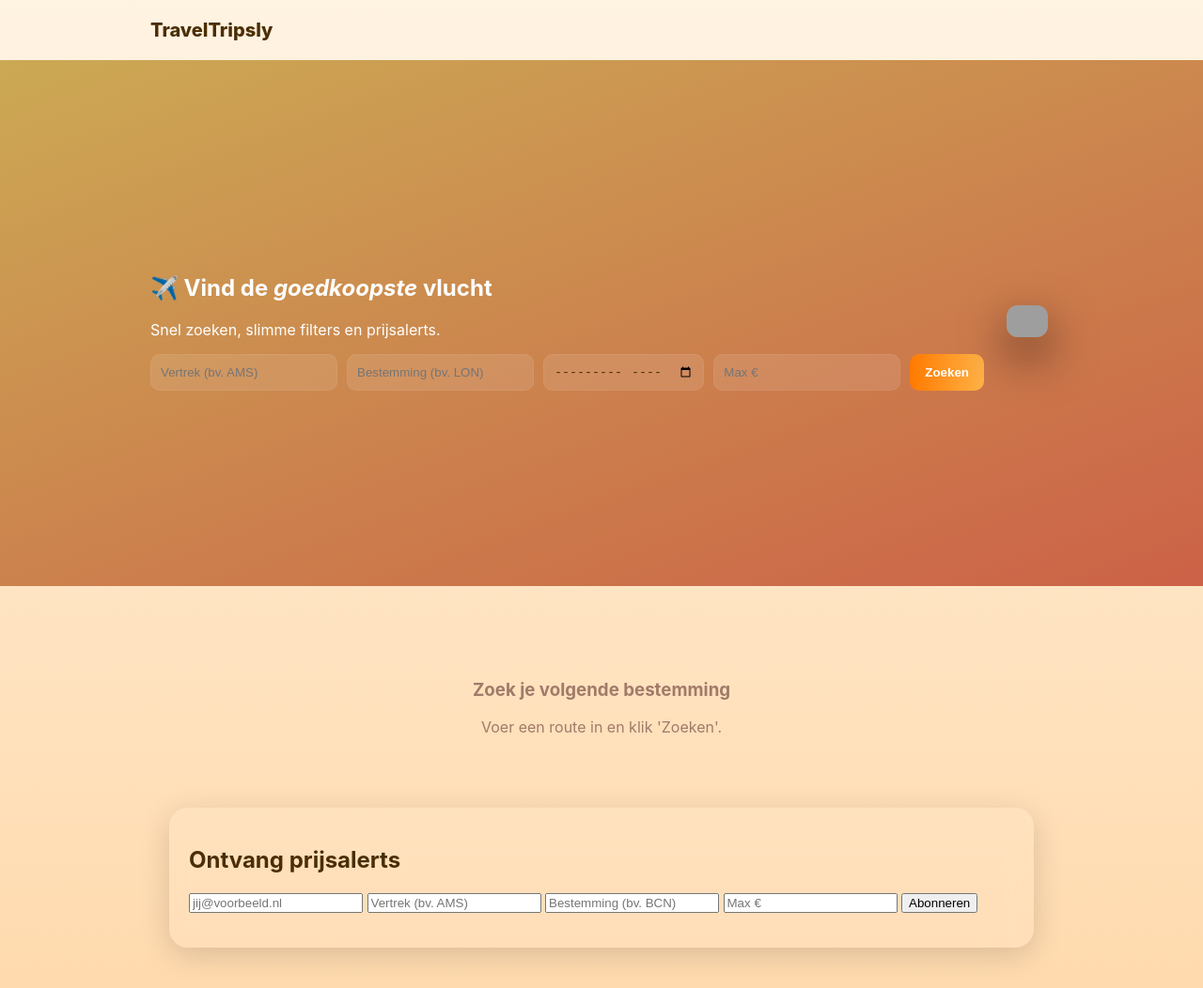
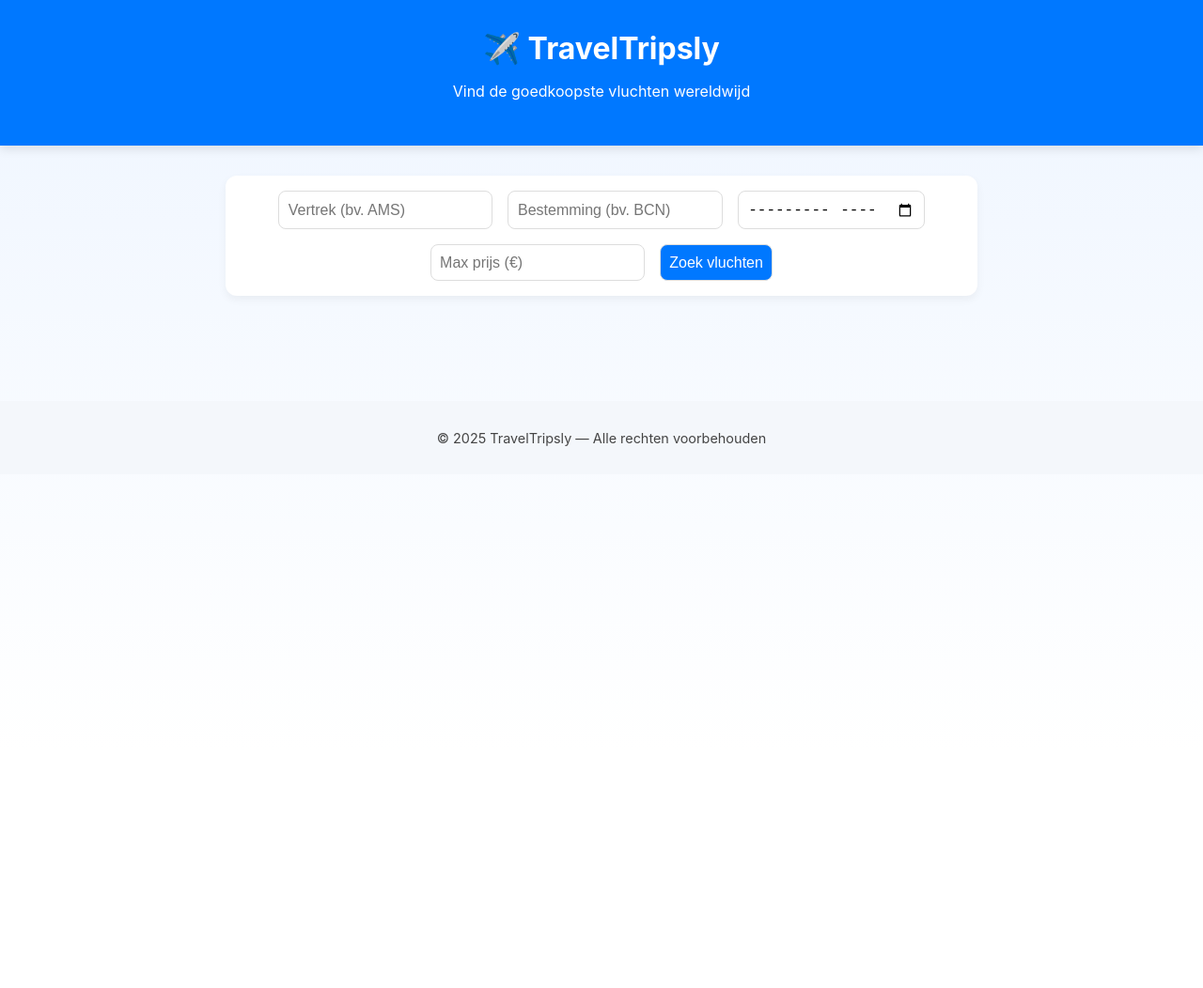
Before and after one commit to basmfaber-glitch/traveltripsly, a plain HTML site: page frontend/index.html in a window 1280 px wide. Shown: the top 1052 px of the page at 94% size. After the commit the page ends 800 px from the top, so only its background shows below. Drawn offline with Linux system fonts and the light colour scheme; grey boxes are pictures that could not be loaded.

Commit message:
Update index.html

```diff
--- a/frontend/index.html
+++ b/frontend/index.html
@@ -1,60 +1,152 @@
-<!doctype html>
+<!DOCTYPE html>
 <html lang="nl">
 <head>
-  <meta charset="utf-8" />
-  <meta name="viewport" content="width=device-width,initial-scale=1" />
-  <title>TravelTripsly — Goedkope vluchten & deals</title>
+  <meta charset="UTF-8" />
+  <meta name="viewport" content="width=device-width, initial-scale=1.0" />
+  <title>TravelTripsly ✈️ Goedkope Vluchten</title>
   <link rel="stylesheet" href="styles.css" />
+  <style>
+    body {
+      font-family: 'Inter', sans-serif;
+      margin: 0;
+      background: linear-gradient(to bottom, #eef5ff, #ffffff);
+      color: #222;
+      text-align: center;
+    }
+
+    header {
+      background: #0078ff;
+      color: white;
+      padding: 2rem 1rem;
+      box-shadow: 0 4px 10px rgba(0,0,0,0.1);
+    }
+
+    h1 {
+      margin: 0;
+      font-size: 2rem;
+    }
+
+    form {
+      margin: 2rem auto;
+      padding: 1rem;
+      display: flex;
+      flex-wrap: wrap;
+      gap: 1rem;
+      justify-content: center;
+      background: white;
+      border-radius: 12px;
+      max-width: 800px;
+      box-shadow: 0 4px 10px rgba(0,0,0,0.05);
+    }
+
+    input, select, button {
+      padding: 0.6rem;
+      font-size: 1rem;
+      border: 1px solid #ddd;
+      border-radius: 8px;
+    }
+
+    button {
+      background: #0078ff;
+      color: white;
+      cursor: pointer;
+      transition: 0.2s;
+    }
+
+    button:hover {
+      background: #005ecc;
+    }
+
+    .flights {
+      display: grid;
+      grid-template-columns: repeat(auto-fill, minmax(250px, 1fr));
+      gap: 1.5rem;
+      max-width: 1100px;
+      margin: 2rem auto;
+      padding: 1rem;
+    }
+
+    .flight-card {
+      background: white;
+      border-radius: 12px;
+      box-shadow: 0 4px 10px rgba(0,0,0,0.05);
+      overflow: hidden;
+      transition: transform 0.2s ease;
+    }
+
+    .flight-card:hover {
+      transform: translateY(-4px);
+    }
+
+    .flight-card img {
+      width: 100%;
+      height: 150px;
+      object-fit: cover;
+    }
+
+    .flight-card h3 {
+      margin: 0.5rem 0;
+      font-size: 1.2rem;
+    }
+
+    .flight-card p {
+      margin: 0.25rem 0;
+    }
+
+    .book-btn {
+      display: inline-block;
+      margin: 0.5rem 0 1rem;
+      padding: 0.5rem 1rem;
+      background: #0078ff;
+      color: white;
+      text-decoration: none;
+      border-radius: 8px;
+      transition: background 0.2s;
+    }
+
+    .book-btn:hover {
+      background: #005ecc;
+    }
+
+    #empty {
+      display: none;
+      margin: 2rem 0;
+      font-size: 1.1rem;
+      color: #555;
+    }
+
+    footer {
+      margin-top: 3rem;
+      padding: 1rem;
+      font-size: 0.9rem;
+      background: #f4f7fb;
+      color: #444;
+    }
+  </style>
 </head>
+
 <body>
-  <header class="nav container">
-    <div class="brand">TravelTripsly</div>
+  <header>
+    <h1>✈️ TravelTripsly</h1>
+    <p>Vind de goedkoopste vluchten wereldwijd</p>
   </header>
 
-  <section class="hero">
-    <div class="hero-overlay">
-      <div class="hero-container container">
-        <div class="left glass-card">
-          <h1>✈️ Vind de <em>goedkoopste</em> vlucht</h1>
-          <p class="muted">Snel zoeken, slimme filters en prijsalerts.</p>
-          <form id="searchForm" class="search">
-            <input id="origin" type="text" placeholder="Vertrek (bv. AMS)" required />
-            <input id="destination" type="text" placeholder="Bestemming (bv. LON)" required />
-            <input id="month" type="month" />
-            <input id="maxPrice" type="number" placeholder="Max €" min="0" />
-            <button type="submit">Zoeken</button>
-          </form>
-        </div>
-        <div class="right">
-          <img src="https://images.unsplash.com/photo-1507525428034-b723cf961d3e?auto=format&fit=crop&w=1024&q=80" alt="plane" />
-        </div>
-      </div>
-    </div>
-  </section>
+  <main>
+    <form id="searchForm">
+      <input id="origin" type="text" placeholder="Vertrek (bv. AMS)" required />
+      <input id="destination" type="text" placeholder="Bestemming (bv. BCN)" required />
+      <input id="month" type="month" />
+      <input id="maxPrice" type="number" placeholder="Max prijs (€)" />
+      <button type="submit">Zoek vluchten</button>
+    </form>
 
-  <main class="container">
-    <section id="deals" class="grid" aria-live="polite"></section>
-    <div id="empty" class="empty container">
-      <h3>Zoek je volgende bestemming</h3>
-      <p>Voer een route in en klik 'Zoeken'.</p>
-    </div>
-
-    <section id="alerts" class="container">
-      <div class="card glass">
-        <h2>Ontvang prijsalerts</h2>
-        <form id="alertForm">
-          <input id="email" type="email" placeholder="jij@voorbeeld.nl" required />
-          <input id="alert_origin" type="text" placeholder="Vertrek (bv. AMS)" required />
-          <input id="alert_destination" type="text" placeholder="Bestemming (bv. BCN)" required />
-          <input id="alert_max" type="number" placeholder="Max €" required />
-          <button type="submit">Abonneren</button>
-        </form>
-        <p id="alertMsg" style="color:green;margin-top:8px;"></p>
-      </div>
-    </section>
+    <div id="empty">Geen resultaten gevonden 😢</div>
+    <div id="deals" class="flights"></div>
   </main>
 
-  <footer class="container footer">© <span id="year"></span> TravelTripsly</footer>
+  <footer>
+    <p>&copy; <span id="year"></span> TravelTripsly — Alle rechten voorbehouden</p>
+  </footer>
 
   <script src="app.js"></script>
 </body>
```
